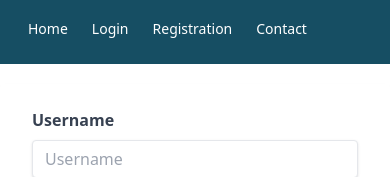
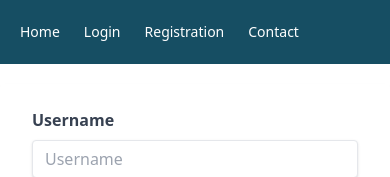
Before and after one commit to mdsiamsheikh/movie-app, a Nuxt app: page /registration in a window 390 px wide. Shown: the top 177 px of the page. Built offline with nearby package versions, Linux system fonts and the light colour scheme.

Commit message:
updath this navber center

```diff
--- a/components/Navbar.vue
+++ b/components/Navbar.vue
@@ -3,9 +3,9 @@
 <template>
   <div>
     <nav class="bg-cyan-900">
-      <div class="max-w-7xl mx-auto px-4 sm:px-6 lg:px-8">
+      <div class="max-w-7xl mx-auto pl-2 sm:px-6 lg:px-8">
         <div class="flex justify-between h-16">
-          <div class="mt-4 sm:ml-6 sm:flex sm:items-center">
+          <div class="flex items-center">
             <NuxtLink
               to="/"
               class="px-3 py-2 rounded-md text-sm font-medium text-white hover:bg-cyan-700 focus:outline-none focus:bg-cyan-700"
```
